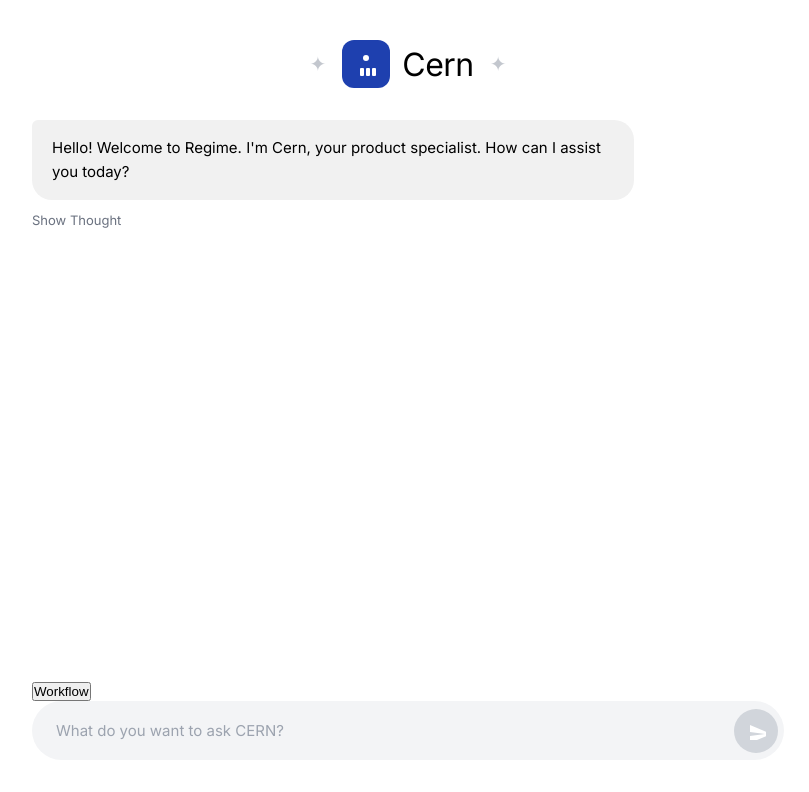
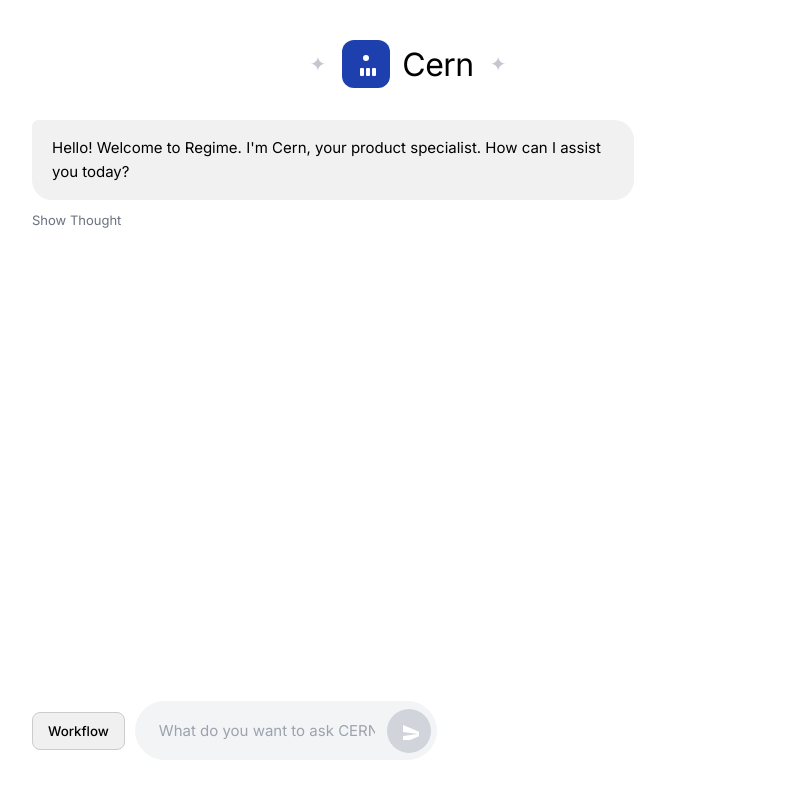
Before and after one commit to Aeshp/Cern_app, a React (Create React App) app in the folder frontend/: page / in a window 1280 px wide. Shown: the top 792 px of the page, without its empty margins (232-1041 px from the left). Built offline with nearby package versions, Linux system fonts and the light colour scheme; no server answers.

Commit message:
workflow button styling

```diff
--- a/frontend/src/App.css
+++ b/frontend/src/App.css
@@ -272,3 +272,66 @@
 .chat-input-form button svg {
   transform: translateX(1px);
 }
+
+.chat-input-container {
+  position: relative;
+  display: flex;
+  align-items: center;
+  gap: 10px;
+}
+
+.workflow-button {
+  padding: 10px 15px;
+  border: 1px solid #ccc;
+  border-radius: 8px;
+  background-color: #f0f0f0;
+  cursor: pointer;
+  font-family: 'Inter', sans-serif;
+  font-weight: 500;
+  white-space: nowrap;
+}
+
+.workflow-button:hover {
+  background-color: #e0e0e0;
+}
+
+.workflow-popup {
+  position: absolute;
+  bottom: calc(100% + 10px);
+  left: 0;
+  background-color: white;
+  border: 1px solid #e0e0e0;
+  border-radius: 8px;
+  box-shadow: 0 4px 12px rgba(0, 0, 0, 0.1);
+  width: 350px;
+  z-index: 10;
+  padding: 10px;
+}
+
+.workflow-popup ul {
+  list-style: none;
+  padding: 0;
+  margin: 0;
+}
+
+.workflow-popup li {
+  padding: 8px 12px;
+  border-radius: 6px;
+}
+
+.workflow-popup li:hover {
+  background-color: #f5f5f5;
+}
+
+.workflow-popup a {
+  text-decoration: none;
+  color: #333;
+  display: block;
+  font-size: 14px;
+}
+
+.workflow-popup a strong {
+  color: #1E40AF;
+  display: block;
+  margin-bottom: 2px;
+}
```
